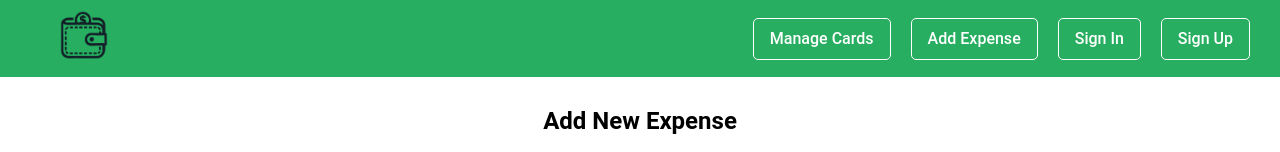
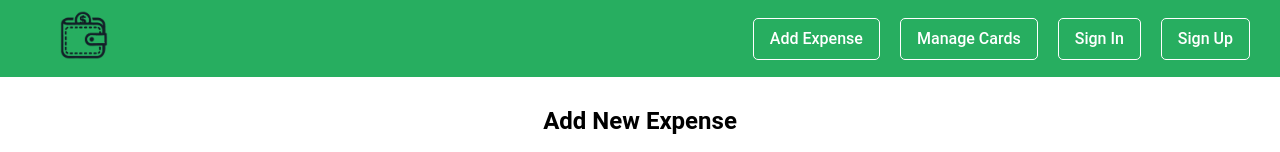
Before and after one commit to ErcModel3/personal-finance-tracker, a React (Vite) app: page /log in a window 1280 px wide. Shown: the top 152 px of the page. Built offline with nearby package versions, Linux system fonts and the light colour scheme; no server answers.

Commit message:
Re-ordered the elements on the navbar again

```diff
--- a/src/components/Navbar.jsx
+++ b/src/components/Navbar.jsx
@@ -23,8 +23,8 @@ const Navbar = () => {
 
                 {/* Right side: Navigation buttons */}
                 <div className="navbar-nav ms-auto">
+                    <Link className="nav-link" to="/log">Add Expense</Link>
                     <Link className="nav-link" to="/manage-cards">Manage Cards</Link>
-                    <Link className="nav-link" to="/log">Add Expense</Link>
                     <Link className="nav-link" to="/signin">Sign In</Link>
                     <Link className="nav-link" to="/signup">Sign Up</Link>
                 </div>
```
